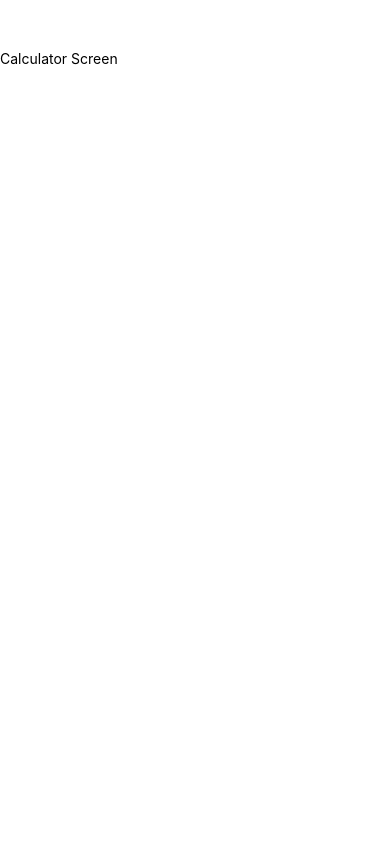
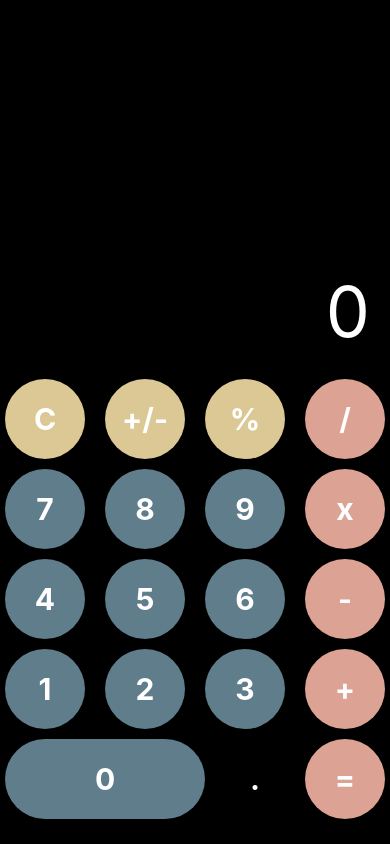
Before and after one commit to bardamuffin/reactNativeCalculatorTuto, a React Native app: screen / in a window 390 px wide. Built offline with nearby package versions, Linux system fonts and the light colour scheme.

Commit message:
button + style | now implementating the logic

```diff
--- /dev/null
+++ b/components/CalcButton.js
@@ -0,0 +1,26 @@
+import React from 'react';
+import { StyleSheet, View, Text, TouchableOpacity } from 'react-native';
+
+export default class CalcButton extends React.Component {
+    static defaultProps = {
+        onPress: function() { },
+        title: "",
+        color: "white",
+        backgroundColor: "black",
+        style: { },
+    }
+
+    render() {
+        var bc = this.props.backgroundColor;
+        return (
+            <TouchableOpacity onPress={this.props.onPress} style={[styles.container, { backgroundColor: bc }, { ...this.props.style }]}>
+                <Text style={[styles.text, { color: this.props.color }]}>{this.props.title}</Text>
+            </TouchableOpacity>
+        );
+    }
+}
+
+const styles = StyleSheet.create({
+    container: {alignItems: "center", justifyContent: "center", margin: 5, width: 80, height: 80, borderRadius: 40},
+    text: { fontSize: 30, fontWeight: "bold" },
+});
--- /dev/null
+++ b/components/CalcDisplay.js
@@ -0,0 +1,21 @@
+import React from 'react';
+import { StyleSheet, View, Text } from 'react-native';
+
+export default class CalcDislay extends React.Component {
+
+    static defaultProps = {
+        display: "",
+    }
+    render() {
+        return (
+            <View style={styles.container}>
+                <Text style={styles.display}>{this.props.display}</Text>
+            </View>
+        )
+    }
+}
+
+const styles =  StyleSheet.create({
+    container: { padding: 20},
+    display: { fontSize: 70, color: "white", textAlign: "right",},
+})
--- /dev/null
+++ b/components/index.js
@@ -0,0 +1,2 @@
+export { default as CalcButton } from './CalcButton';
+export { default as CalcDisplay } from './CalcDisplay';
--- a/screens/CalculatorScreen.js
+++ b/screens/CalculatorScreen.js
@@ -1,5 +1,6 @@
 import React from 'react';
-import { View, Text, } from 'react-native';
+import { StyleSheet, View, Text, } from 'react-native';
+import { CalcButton, CalcDisplay } from './../components';
 
 require("./../lib/swisscalc.lib.format.js");
 require("./../lib/swisscalc.lib.operator.js");
@@ -11,11 +12,76 @@ require("./../lib/swisscalc.display.memoryDisplay.js");
 
 export default class CalculatorScreen extends React.Component {
 
+    constructor(props) {
+        super(props);
+
+        this.state = {
+            display: "0",
+        };
+    var oc = global.swisscalc.lib.operatorCache;
+    var calc = new global.swisscalc.calc.calculator();
+
+        // Calculate: 12 + 45 =
+    calc.addDigit("1");
+    calc.addDigit("2");
+    calc.addBinaryOperator(oc.AdditionOperator);
+    calc.addDigit("4");
+    calc.addDigit("5");
+    calc.equalsPressed();
+    console.log(calc.getMainDisplay());	// 57
+    calc.clear();
+    }
+
+    //
+    onDigitPress = (digit) => {
+
+    }
     render() {
         return (
-            <View style={{paddingTop:50}}>
-                <Text>Calculator Screen</Text>
+            <View style={styles.container}>
+                <View style={styles.displayContainer}>
+                    <CalcDisplay display={this.state.display} />
+                </View>
+
+                <View style={styles.buttonContainer}>
+                    <View style={styles.buttonRow}>
+                        <CalcButton title="C" color="white" backgroundColor="#DCC894"/>
+                        <CalcButton title="+/-" color="white" backgroundColor="#DCC894"/>
+                        <CalcButton title="%" color="white" backgroundColor="#DCC894"/>
+                        <CalcButton title="/" color="white" backgroundColor="#DCA394"/>
+                    </View>
+                    <View style={styles.buttonRow}>
+                        <CalcButton onPress={() => { this.onDigitPress("7")}}title="7" color="white" backgroundColor="#607D8B"/>
+                        <CalcButton title="8" color="white" backgroundColor="#607D8B"/>
+                        <CalcButton title="9" color="white" backgroundColor="#607D8B"/>
+                        <CalcButton title="x" color="white" backgroundColor="#DCA394"/>
+                    </View>
+                    <View style={styles.buttonRow}>
+                        <CalcButton title="4" color="white" backgroundColor="#607D8B"/>
+                        <CalcButton title="5" color="white" backgroundColor="#607D8B"/>
+                        <CalcButton title="6" color="white" backgroundColor="#607D8B"/>
+                        <CalcButton title="-" color="white" backgroundColor="#DCA394"/>
+                    </View>
+                    <View style={styles.buttonRow}>
+                        <CalcButton title="1" color="white" backgroundColor="#607D8B"/>
+                        <CalcButton title="2" color="white" backgroundColor="#607D8B"/>
+                        <CalcButton title="3" color="white" backgroundColor="#607D8B"/>
+                        <CalcButton title="+" color="white" backgroundColor="#DCA394"/>
+                    </View>
+                    <View style={styles.buttonRow}>
+                        <CalcButton title="0" color="white" backgroundColor="#607D8B" style={{flex: 2}}/>
+                        <CalcButton title="." color="white" backgroundColor="607D8B"/>
+                        <CalcButton title="=" color="white" backgroundColor="#DCA394"/>
+                    </View>
+                </View>
             </View>
         )
     }
 }
+
+const styles = StyleSheet.create({
+    buttonRow: { flexDirection: "row", justifyContent: "space-between",},
+    displayContainer: { flex: 1, justifyContent: "flex-end" },
+    container: { flex: 1, backgroundColor: "black",},
+    buttonContainer: { paddingBottom: 20},
+})
```
